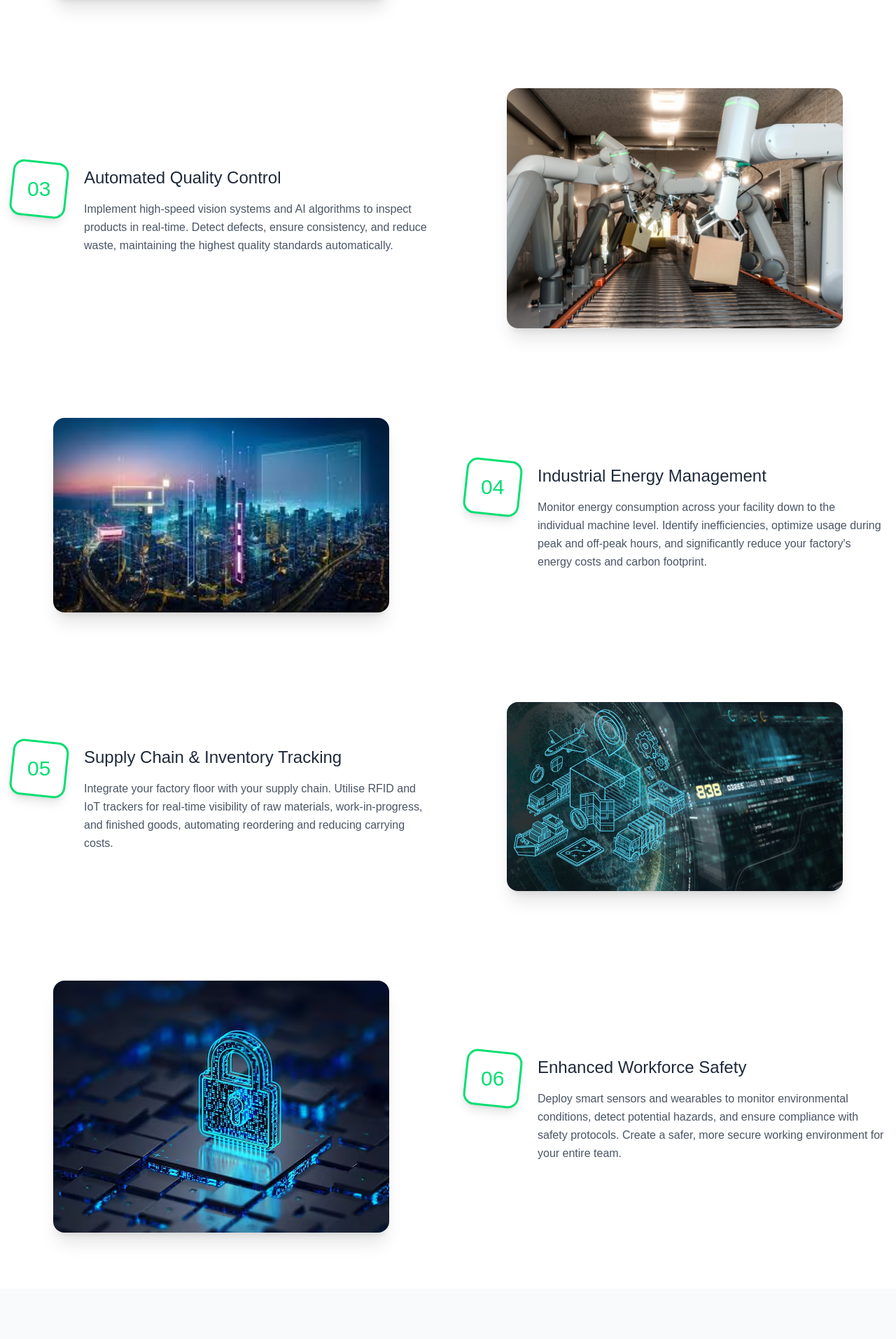
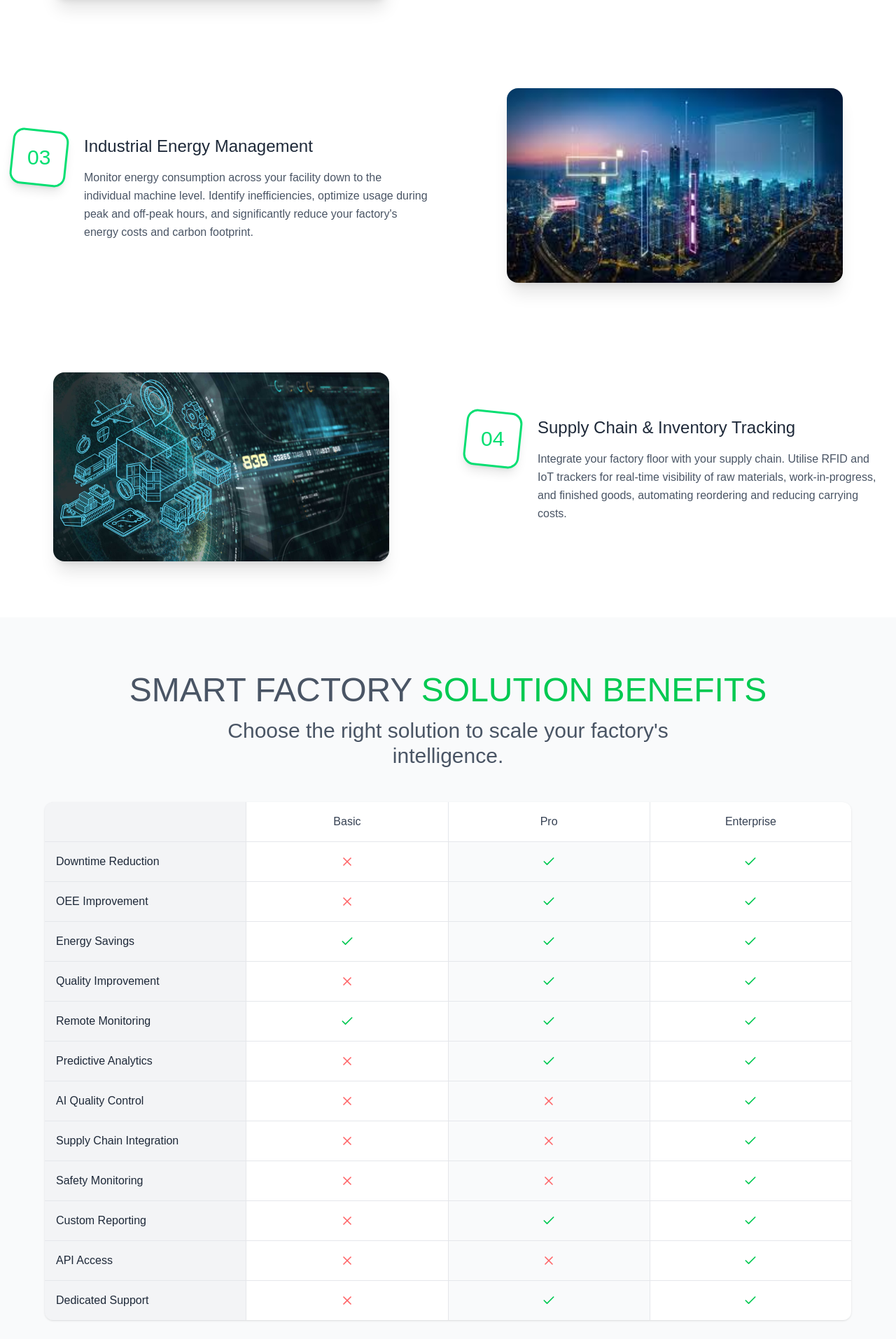
Before and after one commit to Mastermind730/Power, a Next.js app: page /factory in a window 1280 px wide. Shown: the part 2967-4880 px from the top of the page at 70% size. Built offline with nearby package versions, Linux system fonts and the light colour scheme; a web font is replaced by a local one.

Commit message:
removed some items from the factory page

```diff
--- a/src/app/factory/page.tsx
+++ b/src/app/factory/page.tsx
@@ -16,30 +16,30 @@ const SmartFactoryPage = () => {
       description: "Leverage AI-powered sensors on your critical machinery to predict potential failures before they happen. Schedule maintenance proactively, minimise unplanned downtime, and extend the lifespan of your equipment.",
       image: "/sensor.jpg"
     },
+    // {
+    //   number: "03",
+    //   title: "Automated Quality Control",
+    //   description: "Implement high-speed vision systems and AI algorithms to inspect products in real-time. Detect defects, ensure consistency, and reduce waste, maintaining the highest quality standards automatically.",
+    //   image: "/robotic_arm.jpg"
+    // },
     {
       number: "03",
-      title: "Automated Quality Control",
-      description: "Implement high-speed vision systems and AI algorithms to inspect products in real-time. Detect defects, ensure consistency, and reduce waste, maintaining the highest quality standards automatically.",
-      image: "/robotic_arm.jpg"
-    },
-    {
-      number: "04",
       title: "Industrial Energy Management",
       description: "Monitor energy consumption across your facility down to the individual machine level. Identify inefficiencies, optimize usage during peak and off-peak hours, and significantly reduce your factory's energy costs and carbon footprint.",
       image: "/images.jpg"
     },
     {
-      number: "05",
+      number: "04",
       title: "Supply Chain & Inventory Tracking",
       description: "Integrate your factory floor with your supply chain. Utilise RFID and IoT trackers for real-time visibility of raw materials, work-in-progress, and finished goods, automating reordering and reducing carrying costs.",
       image: "/supply_chain.jpg"
     },
-    {
-      number: "06",
-      title: "Enhanced Workforce Safety",
-      description: "Deploy smart sensors and wearables to monitor environmental conditions, detect potential hazards, and ensure compliance with safety protocols. Create a safer, more secure working environment for your entire team.",
-      image: "/smart_safety.avif"
-    }
+    // {
+    //   number: "06",
+    //   title: "Enhanced Workforce Safety",
+    //   description: "Deploy smart sensors and wearables to monitor environmental conditions, detect potential hazards, and ensure compliance with safety protocols. Create a safer, more secure working environment for your entire team.",
+    //   image: "/smart_safety.avif"
+    // }
   ];
 
   const benefitData = [
```
